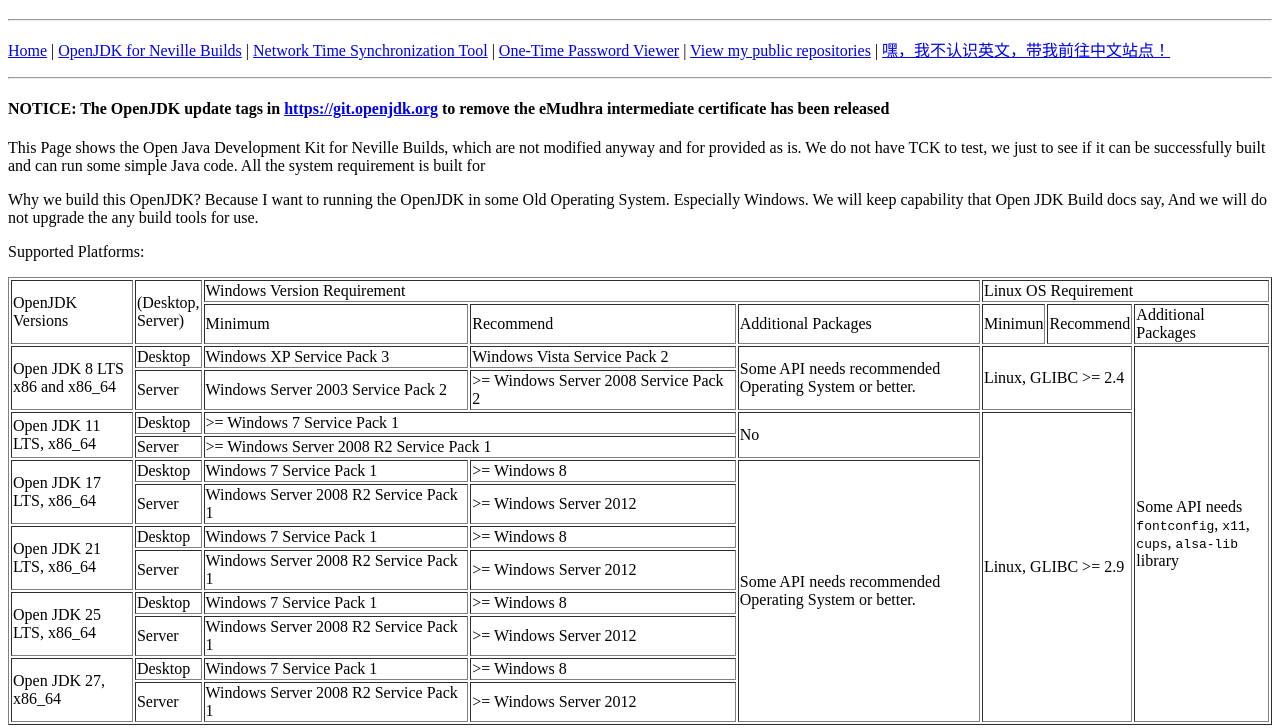
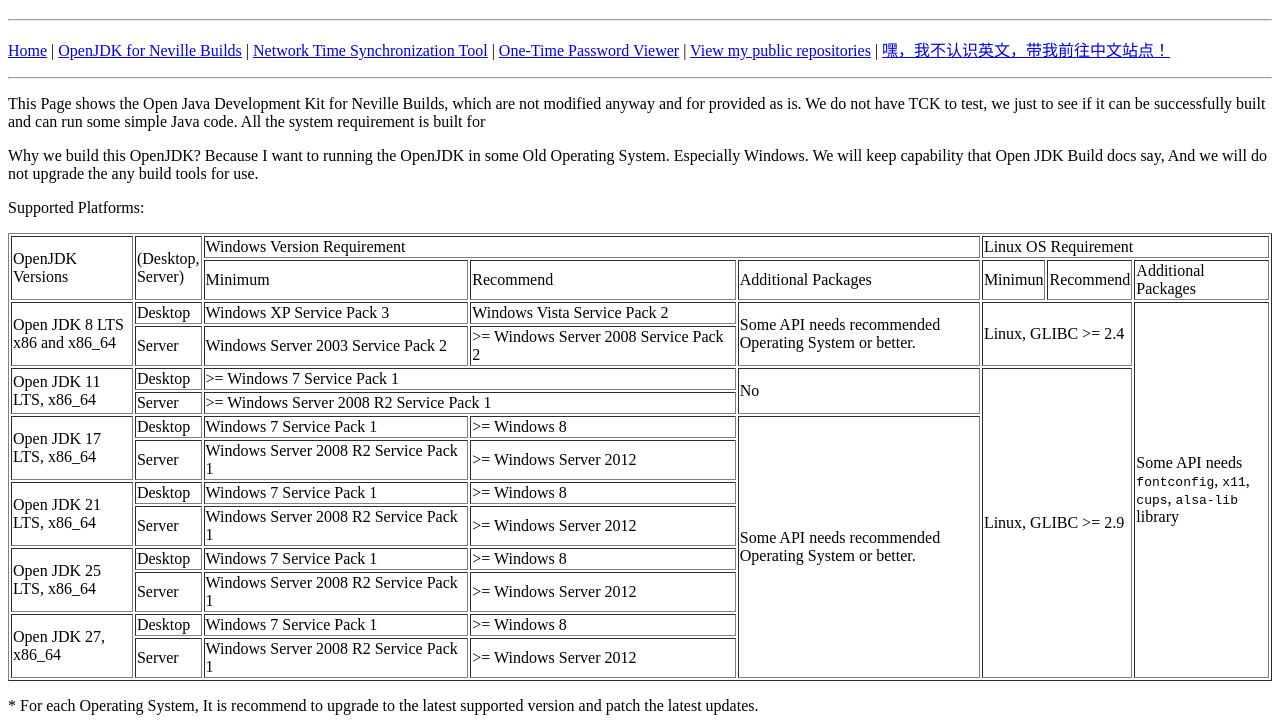
Before and after one commit to neville-studio/neville-studio.github.io, a plain HTML site: page openjdk.html in a window 1280 px wide. Shown: the part 61-789 px from the top of the page. Drawn offline with Linux system fonts and the light colour scheme.

Commit message:
updated nedded info

```diff
--- a/openjdk.html
+++ b/openjdk.html
@@ -18,8 +18,6 @@
         | <a href="/openjdk.CN.html">嘿，我不认识英文，带我前往中文站点！</a>
     </p>
     <hr />
-    <h4>NOTICE: The OpenJDK update tags in <a href="https://git.openjdk.org">https://git.openjdk.org</a> to
-        remove the eMudhra intermediate certificate has been released</h1>
     <p>
         This Page shows the Open Java Development Kit for
         Neville Builds, which are not modified anyway and for provided as is.
```
Also changed, not shown: index.html (+1 -1 lines), openjdk.CN.html (+0 -1 lines).
